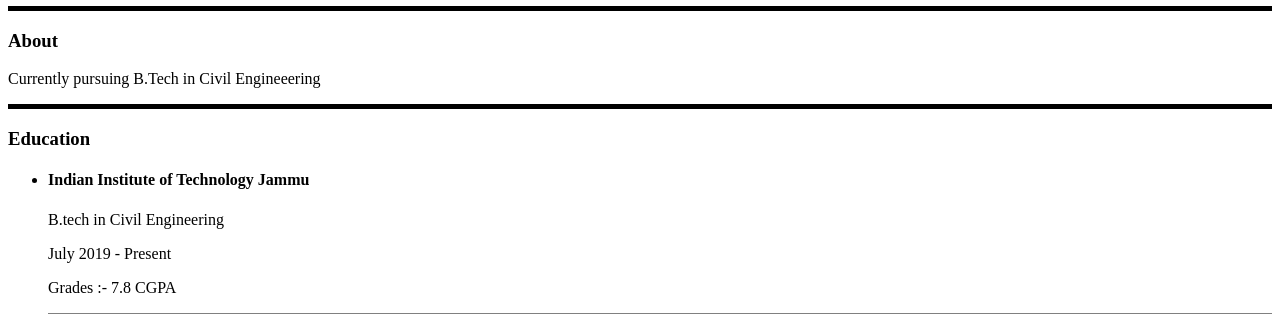
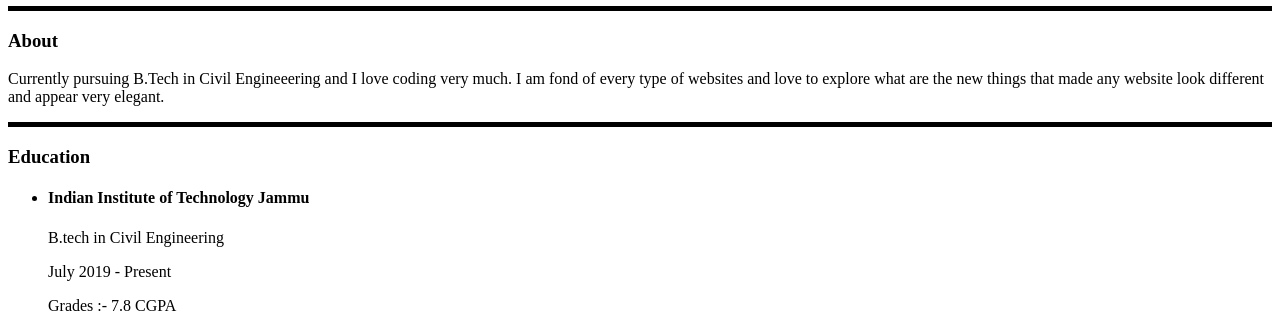
Before and after one commit to dharmjeet2dk/dharmjeet2dk, a plain HTML site: page index.html in a window 1280 px wide. Shown: the part 486-800 px from the top of the page. Drawn offline with Linux system fonts and the light colour scheme.

Commit message:
update the directory

```diff
--- a/index.html
+++ b/index.html
@@ -15,7 +15,7 @@
     </div>
     <div>
         <h3>About</h3>
-        <p>Currently pursuing B.Tech in Civil Engineeering </p>
+        <p>Currently pursuing B.Tech in Civil Engineeering and I love coding very much. I am fond of every type of websites and love to explore what are the new things that made any website look different and appear very elegant.</p>
         <hr align="centre" color="black" size="5px">
     </div>
     <div>
```
